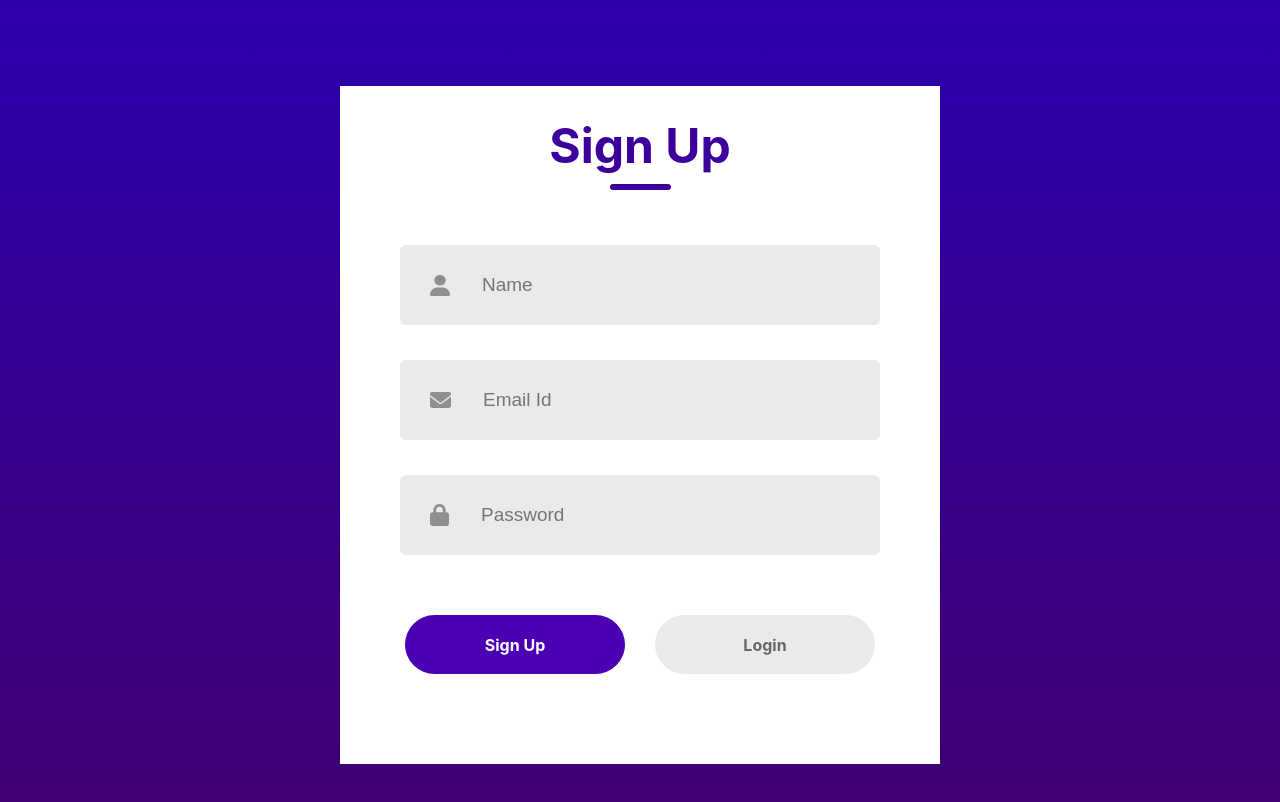
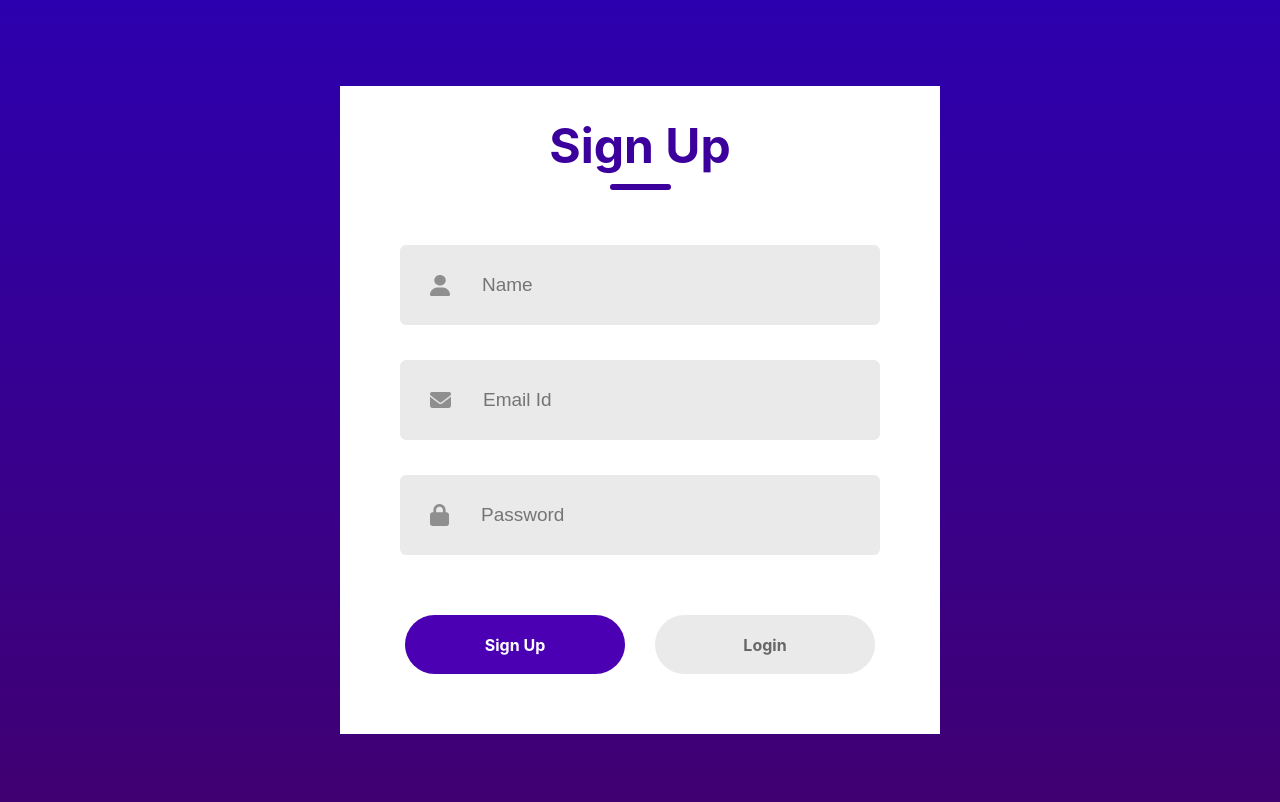
Before and after one commit to xiangchen-stat/MemoMind, a React (Create React App) app: page / in a window 1280 px wide. Shown: the part 114-916 px from the top of the page. Built offline with nearby package versions, Linux system fonts and the light colour scheme.

Commit message:
Update LoginSignup.css

```diff
--- a/src/Components/LoginSignup/LoginSignup.css
+++ b/src/Components/LoginSignup/LoginSignup.css
@@ -5,7 +5,7 @@
     margin-top: 200px;
     width: 600px;
     background: #fff;
-    padding-bottom: 30px;
+    padding-bottom: 0px;
 }
 
 .header{
```
